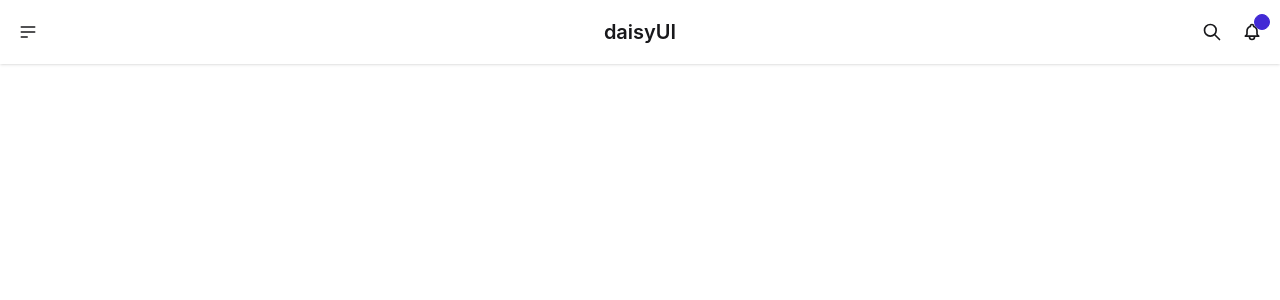
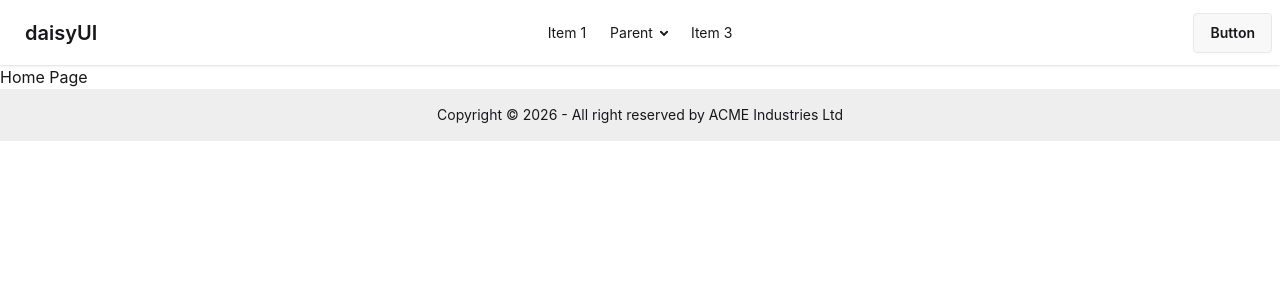
Before and after one commit to codewarrior-ahnaf/fitlog, a Next.js app: page / in a window 1280 px wide. Shown: the top 300 px of the page. Built offline with nearby package versions, Linux system fonts and the light colour scheme.

Commit message:
add footer component and update layout; modify navbar items

```diff
--- /dev/null
+++ b/app/components/shared/Footer.tsx
@@ -0,0 +1,16 @@
+import React from 'react';
+
+const Footer = () => {
+    return (
+      <footer className="footer sm:footer-horizontal footer-center bg-base-300 text-base-content p-4">
+        <aside>
+          <p>
+            Copyright © {new Date().getFullYear()} - All right reserved by ACME
+            Industries Ltd
+          </p>
+        </aside>
+      </footer>
+    );
+};
+
+export default Footer;
--- a/app/components/shared/Navbar.tsx
+++ b/app/components/shared/Navbar.tsx
@@ -1,3 +1,4 @@
+import Image from 'next/image';
 import React from 'react';
 
 const Navbar = () => {
@@ -5,11 +6,7 @@ const Navbar = () => {
       <div className="navbar bg-base-100 shadow-sm">
         <div className="navbar-start">
           <div className="dropdown">
-            <div
-              tabIndex={0}
-              role="button"
-              className="btn btn-ghost btn-circle"
-            >
+            <div tabIndex={0} role="button" className="btn btn-ghost lg:hidden">
               <svg
                 aria-label="Menu"
                 xmlns="http://www.w3.org/2000/svg"
@@ -23,7 +20,7 @@ const Navbar = () => {
                   strokeLinecap="round"
                   strokeLinejoin="round"
                   strokeWidth="2"
-                  d="M4 6h16M4 12h16M4 18h7"
+                  d="M4 6h16M4 12h8m-8 6h16"
                 />{" "}
               </svg>
             </div>
@@ -32,60 +29,51 @@ const Navbar = () => {
               className="menu menu-sm dropdown-content bg-base-100 rounded-box z-1 mt-3 w-52 p-2 shadow"
             >
               <li>
-                <a>Homepage</a>
+                <a>Item 1</a>
               </li>
               <li>
-                <a>Portfolio</a>
+                <a>Parent</a>
+                <ul className="p-2">
+                  <li>
+                    <a>Submenu 1</a>
+                  </li>
+                  <li>
+                    <a>Submenu 2</a>
+                  </li>
+                </ul>
               </li>
               <li>
-                <a>About</a>
+                <a>Item 3</a>
               </li>
             </ul>
           </div>
-        </div>
-        <div className="navbar-center">
           <a className="btn btn-ghost text-xl">daisyUI</a>
         </div>
+        <div className="navbar-center hidden lg:flex">
+          <ul className="menu menu-horizontal px-1">
+            <li>
+              <a>Item 1</a>
+            </li>
+            <li>
+              <details>
+                <summary>Parent</summary>
+                <ul className="p-2 bg-base-100 w-40 z-1">
+                  <li>
+                    <a>Submenu 1</a>
+                  </li>
+                  <li>
+                    <a>Submenu 2</a>
+                  </li>
+                </ul>
+              </details>
+            </li>
+            <li>
+              <a>Item 3</a>
+            </li>
+          </ul>
+        </div>
         <div className="navbar-end">
-          <button className="btn btn-ghost btn-circle">
-            <svg
-              aria-label="Search"
-              xmlns="http://www.w3.org/2000/svg"
-              className="h-5 w-5"
-              fill="none"
-              viewBox="0 0 24 24"
-              stroke="currentColor"
-            >
-              {" "}
-              <path
-                strokeLinecap="round"
-                strokeLinejoin="round"
-                strokeWidth="2"
-                d="M21 21l-6-6m2-5a7 7 0 11-14 0 7 7 0 0114 0z"
-              />{" "}
-            </svg>
-          </button>
-          <button className="btn btn-ghost btn-circle">
-            <div className="indicator">
-              <svg
-                aria-label="Notifications"
-                xmlns="http://www.w3.org/2000/svg"
-                className="h-5 w-5"
-                fill="none"
-                viewBox="0 0 24 24"
-                stroke="currentColor"
-              >
-                {" "}
-                <path
-                  strokeLinecap="round"
-                  strokeLinejoin="round"
-                  strokeWidth="2"
-                  d="M15 17h5l-1.405-1.405A2.032 2.032 0 0118 14.158V11a6.002 6.002 0 00-4-5.659V5a2 2 0 10-4 0v.341C7.67 6.165 6 8.388 6 11v3.159c0 .538-.214 1.055-.595 1.436L4 17h5m6 0v1a3 3 0 11-6 0v-1m6 0H9"
-                />{" "}
-              </svg>
-              <span className="badge badge-xs badge-primary indicator-item"></span>
-            </div>
-          </button>
+          <a className="btn">Button</a>
         </div>
       </div>
     );
--- a/app/layout.tsx
+++ b/app/layout.tsx
@@ -2,6 +2,7 @@ import type { Metadata } from "next";
 import { Geist, Geist_Mono } from "next/font/google";
 import "./globals.css";
 import Navbar from "./components/shared/Navbar";
+import Footer from "./components/shared/Footer";
 
 const geistSans = Geist({
   variable: "--font-geist-sans",
@@ -22,11 +23,13 @@ export default function RootLayout({ children }: LayoutProps<"/">) {
   return (
     <html
       lang="en"
+      data-theme="white"
       className={`${geistSans.variable} ${geistMono.variable} h-full antialiased`}
     >
       <body className="min-h-full flex flex-col">
         <Navbar />
         {children}
+        <Footer />
       </body>
     </html>
   );
--- a/app/page.tsx
+++ b/app/page.tsx
@@ -3,7 +3,7 @@ import React from 'react';
 const page = () => {
   return (
     <div>
-
+      Home Page
     </div>
   );
 };
```
